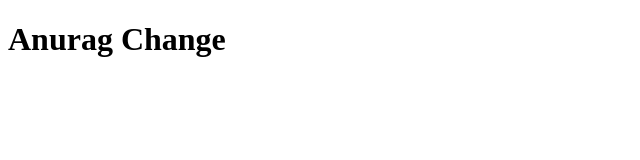
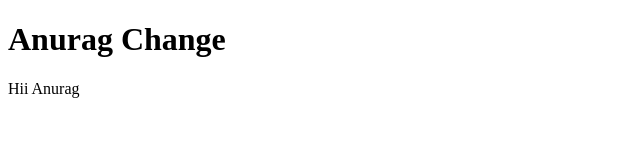
Before and after one commit to Anurag7828/firstgit, a plain HTML site: page about.html in a window 1280 px wide. Shown: the full height of the page, 0-640 px from the left. Drawn offline with Linux system fonts and the light colour scheme.

Commit message:
merge Anurag 2

```diff
--- a/about.html
+++ b/about.html
@@ -7,5 +7,6 @@
 </head>
 <body>
     <h1>Anurag Change</h1>
+    <p>Hii Anurag</p>
 </body>
 </html>
```
